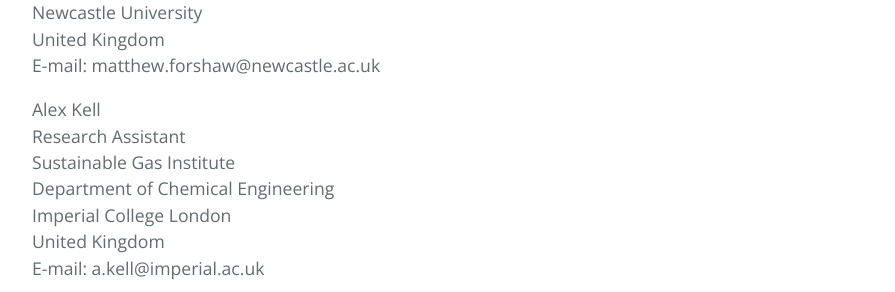
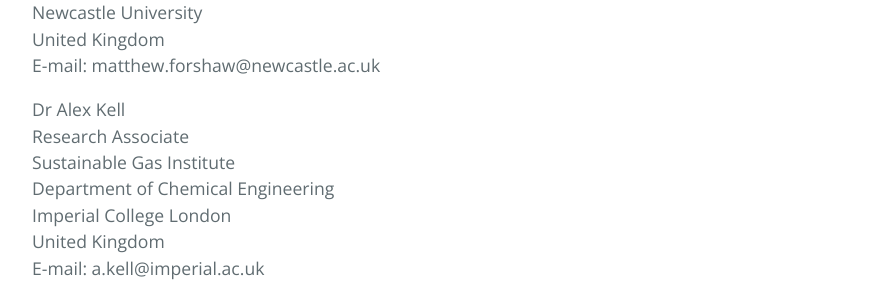
Before and after one commit to bda4s/bda4s.github.io, a Jekyll site: the page built from index.md, in a window 1280 px wide and 900 px high, scrolled down 3583 px. Shown: the part 163-455 px from the top of the window, without its empty margins (192-1087 px from the left). Built offline with Jekyll 4.4.1, drawn with Linux system fonts in a browser that asks for light colours; our own code applies the rules of GitHub Pages for plain Markdown files.

Commit message:
Update index.md

```diff
--- a/index.md
+++ b/index.md
@@ -96,8 +96,8 @@ Newcastle University
 United Kingdom
 E-mail: matthew.forshaw@newcastle.ac.uk
 
-Alex Kell
-Research Assistant
+Dr Alex Kell
+Research Associate
 Sustainable Gas Institute
 Department of Chemical Engineering
 Imperial College London
```
